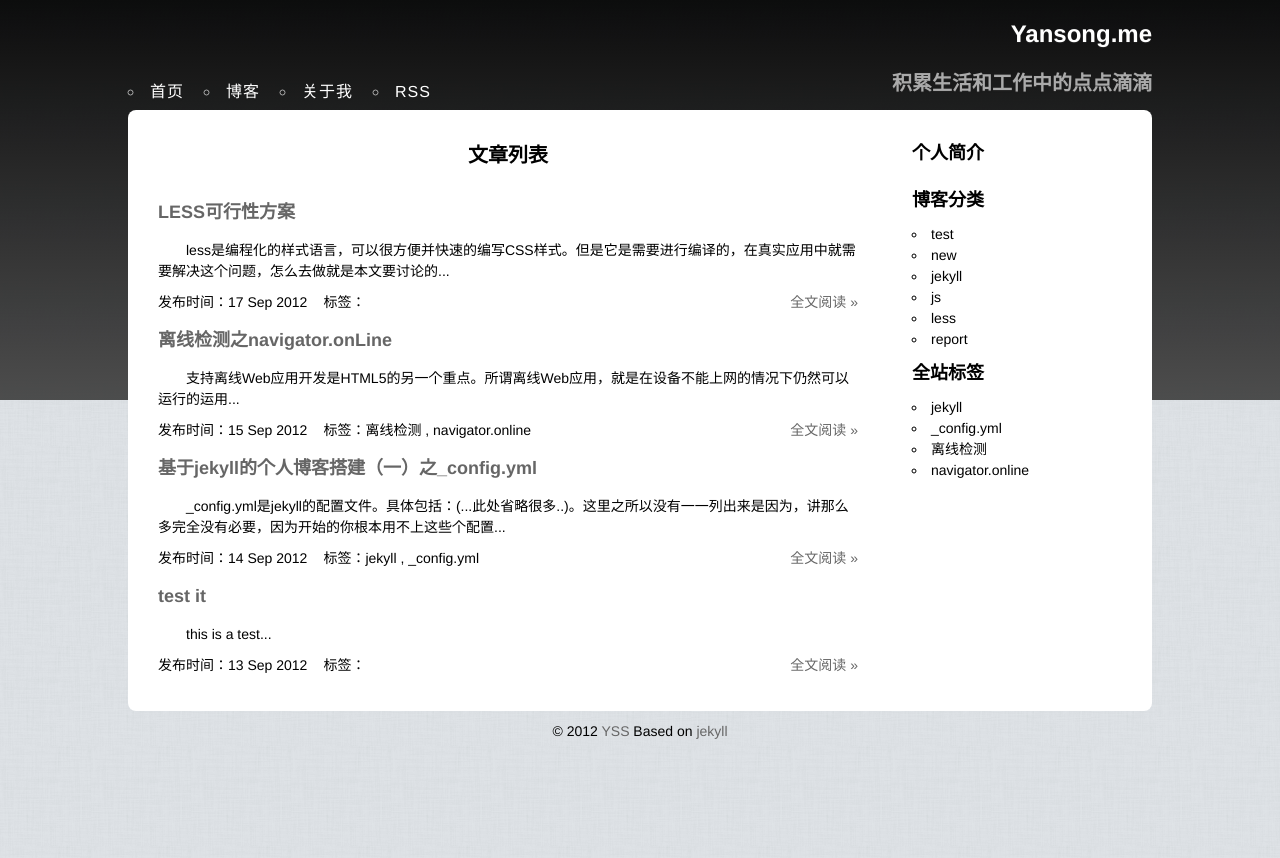
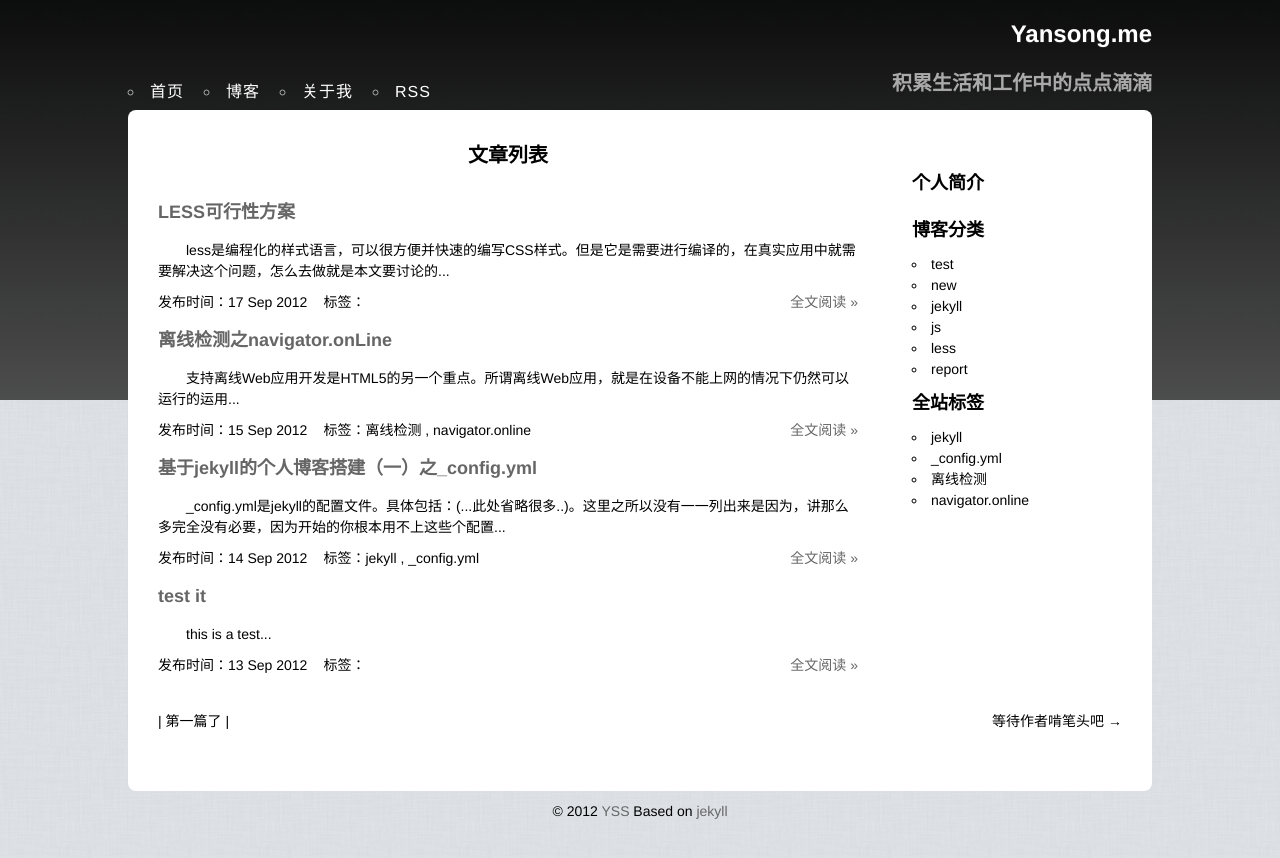
Before and after one commit to yss/yss.github.io, a Jekyll site: the page built from blog.html, in a window 1280 px wide. Shown: the top 858 px of the page. Built offline with Jekyll 4.4.1, drawn with Linux system fonts in a browser that asks for light colours; Markdown is read by kramdown in place of the engine named in the settings.

Commit message:
add blog style

```diff
--- a/_layouts/blog.html
+++ b/_layouts/blog.html
@@ -1,6 +1,7 @@
 ---
 layout: default
 ---
+<section id="blog">
     <section id="content">
         <h2>{{ page.title }}</h2>
         {{content}}
@@ -27,5 +28,18 @@ layout: default
                 {% endfor %}
             </ul>
     </aside>
+    <div id="page-nav">
+    {% if page.previous %}
+        <a href="{{ BASE_PATH }}{{ page.previous.url }}" title="{{ page.previous.title }}" class="prev">&larr; {{page.previous.title}}</a>
+    {% else %}
+        <span class="prev">| 第一篇了 |</span>
+    {% endif %}
+    {% if page.next %}
+        <a href="{{ BASE_PATH }}{{ page.next.url}}" title="{{ page.next.title }}" class="next">{{page.next.title}} &rarr;</a>
+    {% else %}
+        <span class="next">等待作者啃笔头吧 &rarr;</span>
+    {% endif %}
+    </div>
     <div id="uyan_frame"></div>
     <script id="UYScript" src="http://v1.uyan.cc/js/iframe.js?UYUserId=1681855" async></script>
+</section>
--- a/blog.html
+++ b/blog.html
@@ -4,8 +4,8 @@ title : 文章列表
 ---
 {% for post in site.posts %}
     <div class="item">
-        <h3><a href="{{ post.url }}" title="{{ post.title }}">{{ post.title }}</a></h3>
+        <h3><a href="{{ BASE_PATH }}{{ post.url }}" title="{{ post.title }}">{{ post.title }}</a></h3>
         <p class="desc">{{ post.summary }}...</p>
-        <p class="other"><a href="{{ post.url }}" class="read">全文阅读 &raquo;</a><span class="time">发布时间：{{ post.date | date_to_string }}</span><span class="tags">标签：{{ post.tags | join: ' , ' }}</span></p>
+        <p class="other"><a href="{{ BASE_PATH }}{{ post.url }}" class="read">全文阅读 &raquo;</a><span class="time">发布时间：{{ post.date | date_to_string }}</span><span class="tags">标签：{{ post.tags | join: ' , ' }}</span></p>
     </div>
 {% endfor %}
--- a/static/css/base.css
+++ b/static/css/base.css
@@ -41,11 +41,16 @@ filter: progid:DXImageTransform.Microsoft.gradient(startColorstr='#000000', endC
 #nav li { float:left; padding-right:20px; }
 #bd { min-height:512px; background:#FFF; border-radius:8px; }
 #ft { padding:10px 0; text-align:center; }
+#page-nav { clear:both; height:20px; padding:30px 0; }
+#page-nav .prev { float:left; }
+#page-nav .next { float:right; }
 #rain-drops { padding-top:512px; width:1024px; height:0; border-radius:5px; background:url(i/rainDrops.jpg) no-repeat; overflow:hidden; font-size:24px; font-weight:bold; white-space:nowrap; color:#E000E0; }
 #rain-drops .ignore { position:relative; z-index:2; margin-top:-444px; text-align:center; color:#248; }
 #rain-drops .ignore h2 { font-size:24px; }
 #rain-drops .ignore p { font-size:18px; }
-#content { float:left; width:700px; padding:30px; }
+/* blog */
+#blog { padding:30px; }
+#content { float:left; width:700px; }
 #content h2 { padding-bottom:20px; text-align:center; }
 #content .item .desc { text-indent:2em; }
 #content .item .read { float:right; }
@@ -53,5 +58,5 @@ filter: progid:DXImageTransform.Microsoft.gradient(startColorstr='#000000', endC
 #content h3 { padding: 9px 0; }
 #content h4 { padding:5px 0; }
 #content p { padding:5px 0; }
-#sidebar { float:right; padding:20px 0;  width:240px; }
+#sidebar { float:right; margin-right:-30px; padding:20px 0;  width:240px; }
 #sidebar h3 { padding:10px 0; }
```
Lines whose indentation alone changed are shown as unchanged.
